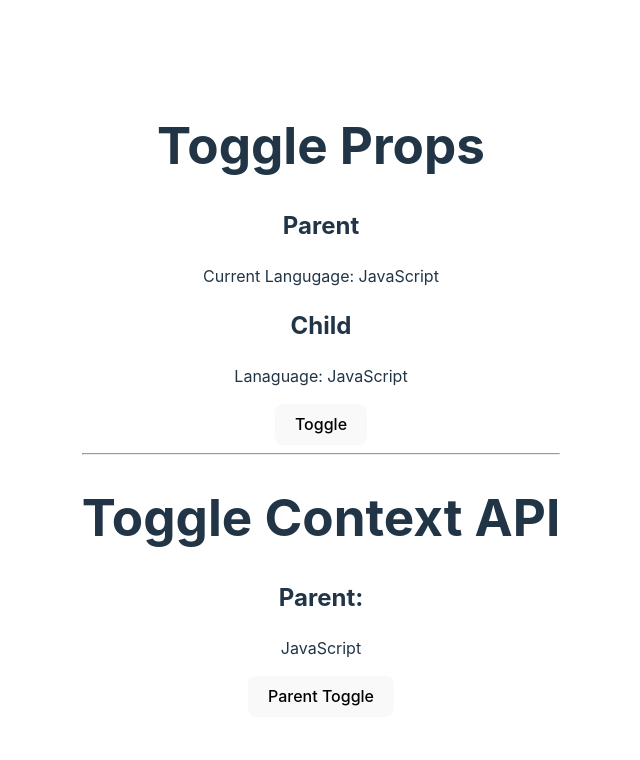
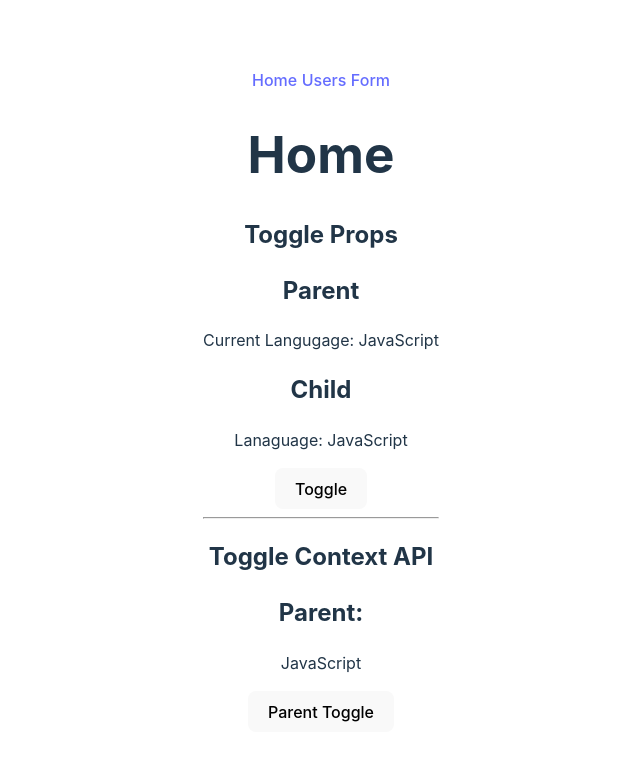
Before and after one commit to qawsedr87/react-state-management, a React (Vite) app: page / in a window 1280 px wide. Shown: the top 760 px of the page, without its empty margins (319-959 px from the left). Built offline with nearby package versions, Linux system fonts and the light colour scheme.

Commit message:
feat: add router

```diff
--- a/package.json
+++ b/package.json
@@ -11,7 +11,8 @@
   },
   "dependencies": {
     "react": "^18.2.0",
-    "react-dom": "^18.2.0"
+    "react-dom": "^18.2.0",
+    "react-router-dom": "^6.20.1"
   },
   "devDependencies": {
     "@types/react": "^18.2.37",
--- a/src/App.tsx
+++ b/src/App.tsx
@@ -1,4 +1,5 @@
 import './App.css'
+import RouterApp from './router/RouterApp'
 import Child from './toggle/context/Child'
 import LanguageProvider from './toggle/context/LanguageProvider'
 import ParentComponent from './toggle/props/ParentComponent'
@@ -6,13 +7,14 @@ import ParentComponent from './toggle/props/ParentComponent'
 function App() {
   return (
     <>
-      <h1>Toggle Props</h1>
+      {/* <h1>Toggle Props</h1>
       <ParentComponent />
       <hr />
       <h1>Toggle Context API</h1>
       <LanguageProvider>
         <Child />
-      </LanguageProvider>
+      </LanguageProvider> */}
+      <RouterApp />
     </>
   )
 }
--- /dev/null
+++ b/src/router/RouterApp.tsx
@@ -0,0 +1,21 @@
+import { BrowserRouter, Route, Routes } from "react-router-dom"
+import Home from "./pages/Home";
+import Layout from "./components/Layout";
+import User from "./pages/User";
+import Form from "./pages/Form";
+
+const RouterApp = () => {
+    return (
+        <BrowserRouter>
+            <Routes>
+                <Route path="/" element={<Layout />}>
+                    <Route index element={<Home />}></Route>
+                    <Route path="/users" element={<User />}></Route>
+                    <Route path="/form" element={<Form />}></Route>
+                </Route>
+            </Routes>
+        </BrowserRouter>
+    );
+}
+
+export default RouterApp;
--- /dev/null
+++ b/src/router/components/Layout.tsx
@@ -0,0 +1,13 @@
+import { Outlet } from "react-router-dom";
+import Nav from "./Nav";
+
+const Layout = () => {
+    return (
+        <>
+        <Nav />
+        <Outlet />
+        </>
+    );
+}
+
+export default Layout;
--- /dev/null
+++ b/src/router/components/Nav.tsx
@@ -0,0 +1,13 @@
+import { Link } from "react-router-dom";
+
+const Nav = () => {
+    return (
+        <>
+        <Link to="/">Home</Link>&nbsp;
+        <Link to="/users">Users</Link>&nbsp;
+        <Link to="/form">Form</Link>
+        </>
+    )
+}
+
+export default Nav;
--- /dev/null
+++ b/src/router/pages/Form.tsx
@@ -0,0 +1,5 @@
+const Form = () => {
+    return <h1>Form</h1>
+}
+
+export default Form;
--- /dev/null
+++ b/src/router/pages/Home.tsx
@@ -0,0 +1,20 @@
+import Child from "../../toggle/context/Child";
+import LanguageProvider from "../../toggle/context/LanguageProvider";
+import ParentComponent from "../../toggle/props/ParentComponent";
+
+const Home = () => {
+    return (
+        <>
+            <h1>Home</h1>
+            <h2>Toggle Props</h2>
+            <ParentComponent />
+            <hr />
+            <h2>Toggle Context API</h2>
+            <LanguageProvider>
+                <Child />
+            </LanguageProvider>
+        </>
+    )
+}
+
+export default Home;
--- /dev/null
+++ b/src/router/pages/User.tsx
@@ -0,0 +1,5 @@
+const User = () => {
+    return <h1>User</h1>
+}
+
+export default User;
```
Also changed, not shown: 1 other file (tests, documents, lock files or other folders).
